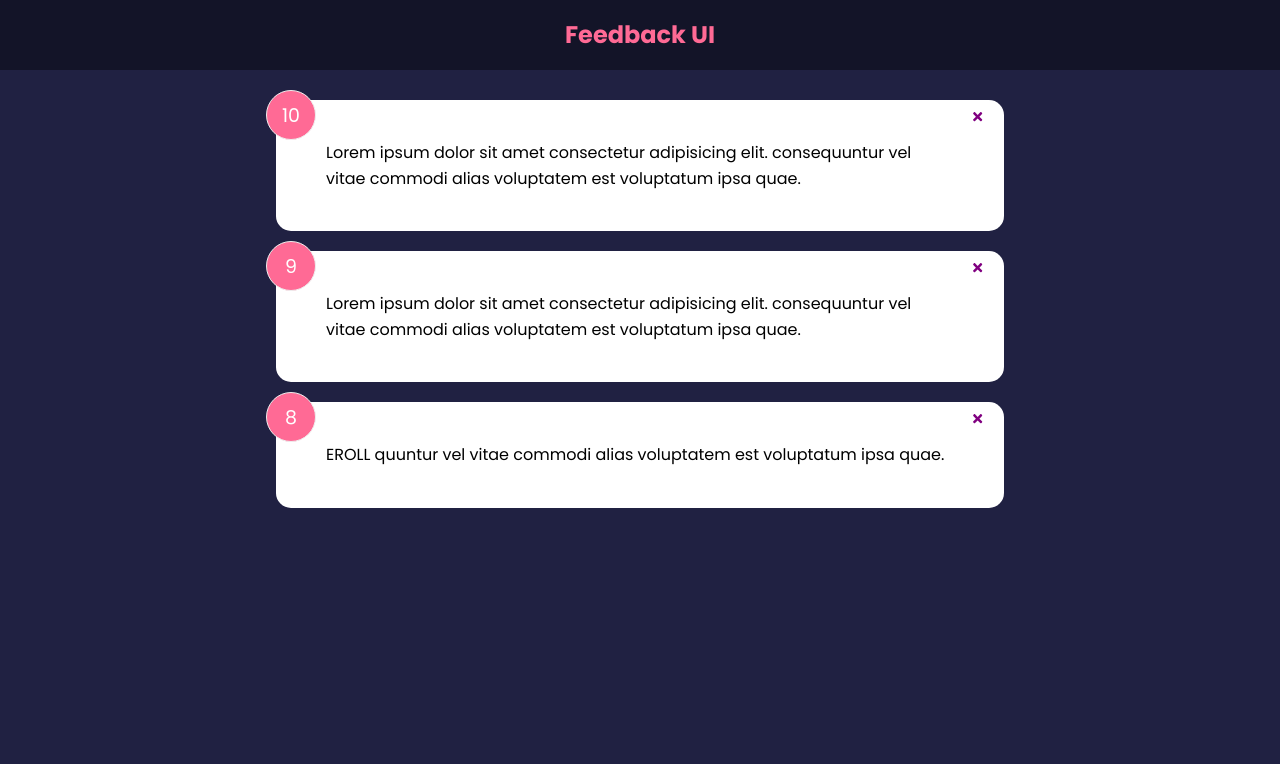
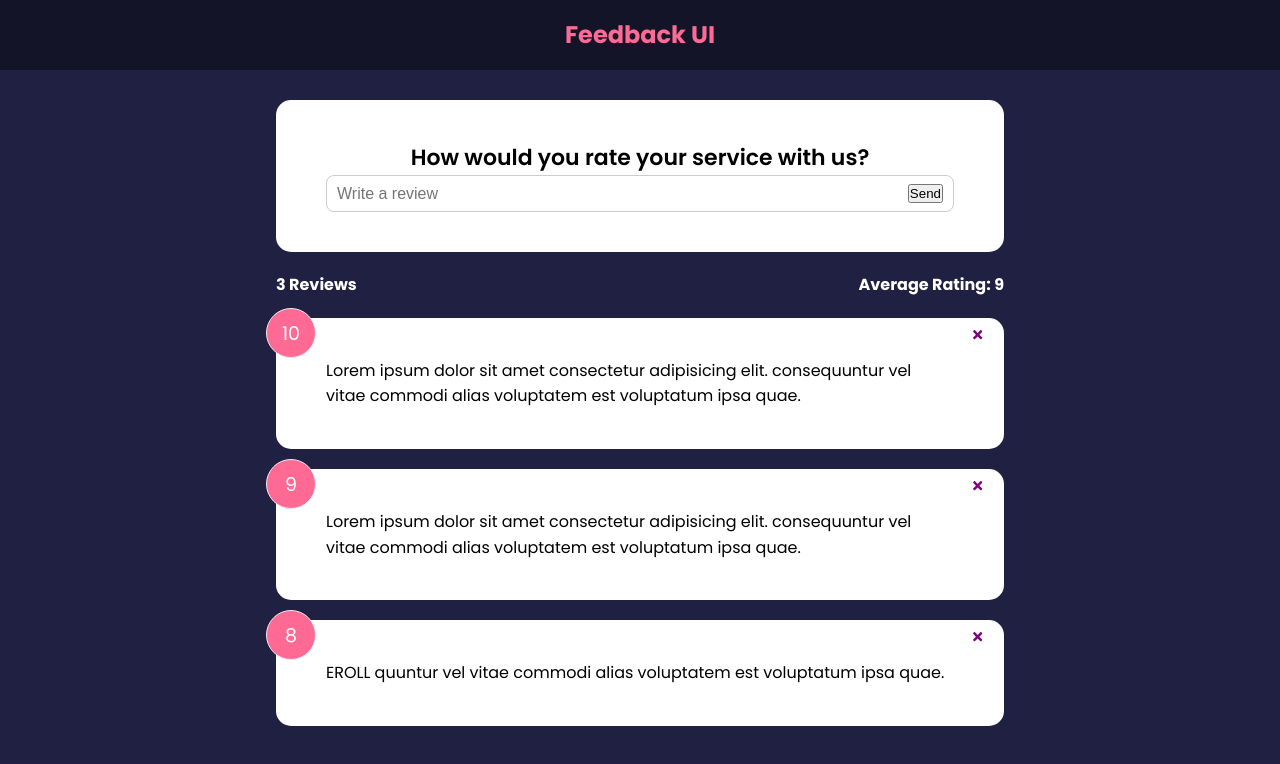
Before and after one commit to Eroll-Uka/React-Feedback-Project, a React (Create React App) app in the folder feedback-app/: page / in a window 1280 px wide. Shown: the top 764 px of the page. Built offline with nearby package versions, Linux system fonts and the light colour scheme.

Commit message:
Added a Feedbackform

```diff
--- a/feedback-app/src/App.js
+++ b/feedback-app/src/App.js
@@ -2,6 +2,8 @@
 import Header from "./components/Header"
 import FeedbackList from "./components/FeedbackList"
 import FeedbackData from "./components/data/FeedbackData"
+import FeedbackStats from "./components/FeedbackStats"
+import FeedbackForm from "./components/FeedbackForm"
 
 function App() {
     const [feedback, setFeedback] = useState(FeedbackData)
@@ -17,6 +19,8 @@
         <>
         <Header />
         <div className='container'>
+        <FeedbackForm />
+        <FeedbackStats feedback={feedback} />
         <FeedbackList feedback={feedback} handleDelete = {deleteFeedback}
         />
         </div>
--- /dev/null
+++ b/feedback-app/src/components/FeedbackForm.jsx
@@ -0,0 +1,29 @@
+import {useState} from 'react'
+import Card
+ from "./shared/Card"
+function FeedbackForm() {
+const [text , setText] = useState('')
+
+const handleTextChange = (e) => {
+    setText(e.target.value)
+}
+
+  return (
+    <Card>
+        <form>
+            <h2>How would you rate your service with us?</h2>
+        {/* @to do rating component */}
+        <div className = 'input-group'>
+        <input
+        onChange={handleTextChange} type ='text'
+        placeholder= 'Write a review'
+        value={text} />
+        <button type="submit">Send</button>
+        </div>
+        </form>
+
+    </Card>
+  )
+}
+
+export default FeedbackForm
--- /dev/null
+++ b/feedback-app/src/components/FeedbackStats.jsx
@@ -0,0 +1,21 @@
+import PropTypes from 'prop-types'
+function FeedbackStats({feedback}) {
+    //Calculate Rating average
+    let average = feedback.reduce((acc, cur) => {
+    return acc + cur.rating
+    }, 0) / feedback.length
+
+    average = average.toFixed(1).replace(/[.,]0$/, '')
+
+  return (
+    <div className='feedback-stats'>
+        <h4>{feedback.length} Reviews</h4>
+        <h4>Average Rating: {isNaN(average) ? 0 : average}</h4>
+        </div>
+  )
+}
+
+FeedbackStats.propTypes = {
+    feedback: PropTypes.array.isRequired
+}
+export default FeedbackStats
```
